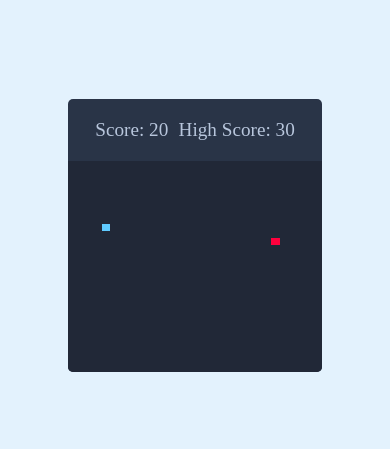
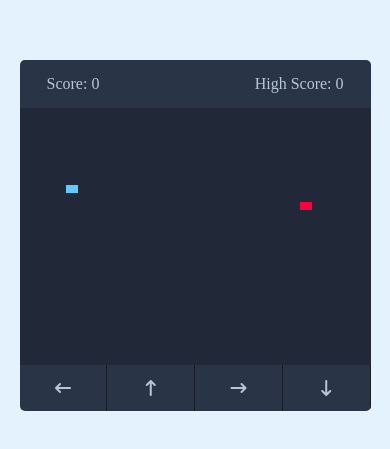
Before and after one commit to najeesidahmed/snake-game, a plain HTML site: page index.html in a window 390 px wide. Shown: the part 187-636 px from the top of the page. Drawn offline with Linux system fonts and the light colour scheme.

Commit message:
add score functionality, and control buttons for smaller screens

```diff
--- a/app.js
+++ b/app.js
@@ -1,4 +1,6 @@
 const playBoard = document.querySelector(".play-board");
+const scoreElement = document.querySelector(".score");
+const highScoreElement = document.querySelector(".high-score");
 
 let gameOver = false;
 let foodX, foodY;
@@ -6,6 +8,13 @@ let snakeX = 5, snakeY = 10;
 let snakeBody = [];
 let velocityX = 0, velocityY = 0;
 let setIntervalId;
+let score = 0;
+const controls = document.querySelectorAll(".controls i");
+
+// get high score from local storage
+let highScore = localStorage.getItem("high-score") || 0;
+highScoreElement.innerText = `High Score: ${highScore}`;
+
 
 const changeFoodPosition = () => {
     // pass random 0-30 value as food position
@@ -27,6 +36,12 @@ const initGame = () => {
     if(snakeX === foodX && snakeY === foodY){
         changeFoodPosition();
         snakeBody.push([foodX, foodY]); // push food position to snake body array
+        score++;
+
+        highScore = score >= highScore ? score : highScore;
+        localStorage.setItem("high-score", highScore);
+        scoreElement.innerText = `Score: ${score}`;
+        highScoreElement.innerText = `High Score: ${highScore}`;
     }
 
     for (let i = snakeBody.length -1; i > 0; i--){
@@ -75,6 +90,11 @@ const changeDirection = (e) => {
 
 }
 
+controls.forEach(key => {
+    // call changeDirection on each key press
+    key.addEventListener("click", () => changeDirection({ key: key.dataset.key }));
+})
+
 changeFoodPosition();
 setIntervalId = setInterval(initGame, 125);
 document.addEventListener("keydown", changeDirection);
--- a/index.html
+++ b/index.html
@@ -8,15 +8,23 @@
         <meta name="description" content="">
         <meta name="viewport" content="width=device-width, initial-scale=1">
         <link rel="stylesheet" href="style.css">
+        <link rel="stylesheet" href="https://cdnjs.cloudflare.com/ajax/libs/font-awesome/6.3.0/css/all.min.css">
         <script src="app.js" defer></script>
     </head>
     <body>
         <div class="wrapper">
             <div class="game-details">
-                <span class="score">Score: 20</span>
-                <span class="score">High Score: 30</span>
+                <span class="score">Score: 0</span>
+                <span class="high-score">High Score: 0</span>
             </div>
             <div class="play-board"></div>
+            <div class="controls">
+                <i data-key="ArrowLeft" class="fa-solid fa-arrow-left-long"></i>
+                <i data-key="ArrowUp" class="fa-solid fa-arrow-up-long"></i>
+                <i data-key="ArrowRight" class="fa-solid fa-arrow-right-long"></i>
+                <i data-key="ArrowDown" class="fa-solid fa-arrow-down-long"></i>
+            </div>
+
         </div>
 
 
--- a/style.css
+++ b/style.css
@@ -45,3 +45,36 @@ body{
 .play-board .head {
     background: #60CBFF;
 }
+
+.controls{
+    display: none;
+    justify-content: space-between;
+}
+
+.controls i{
+    padding: 25px 0;
+    color: #B8C6DC;
+    text-align: center;
+    cursor: pointer;
+    font-size: 1.3rem;
+    width: calc(100%/4);
+    border-right: 1px solid #171b26;
+}
+
+@media screen and (max-width: 800px){
+    .wrapper {
+        width: 90vmin;
+        height: 90vmin;
+    }
+    .game-details{
+        font-size: 1rem;
+        padding: 15px 27px;
+    }
+    .controls{
+        display: flex;
+    }
+    .controls i{
+        padding: 15px 0;
+        font-size: 1rem;
+    }
+}
```
